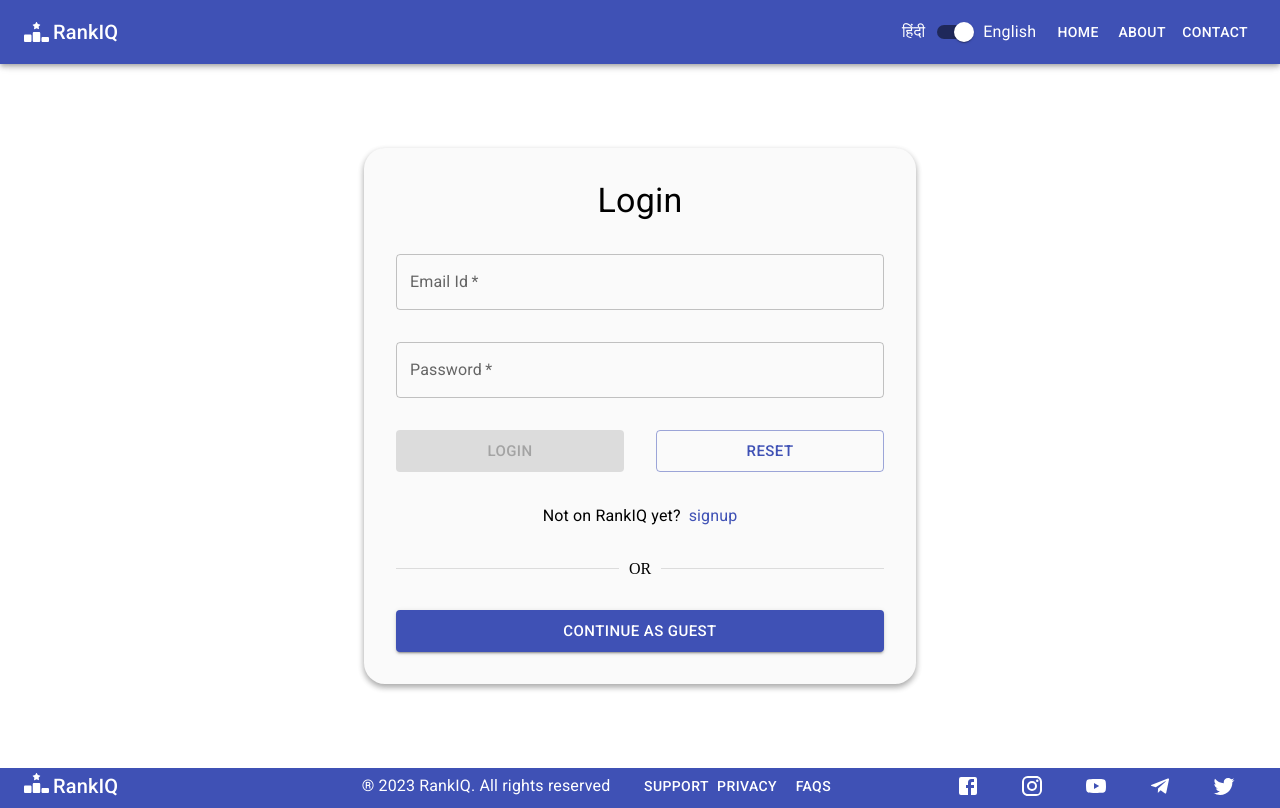
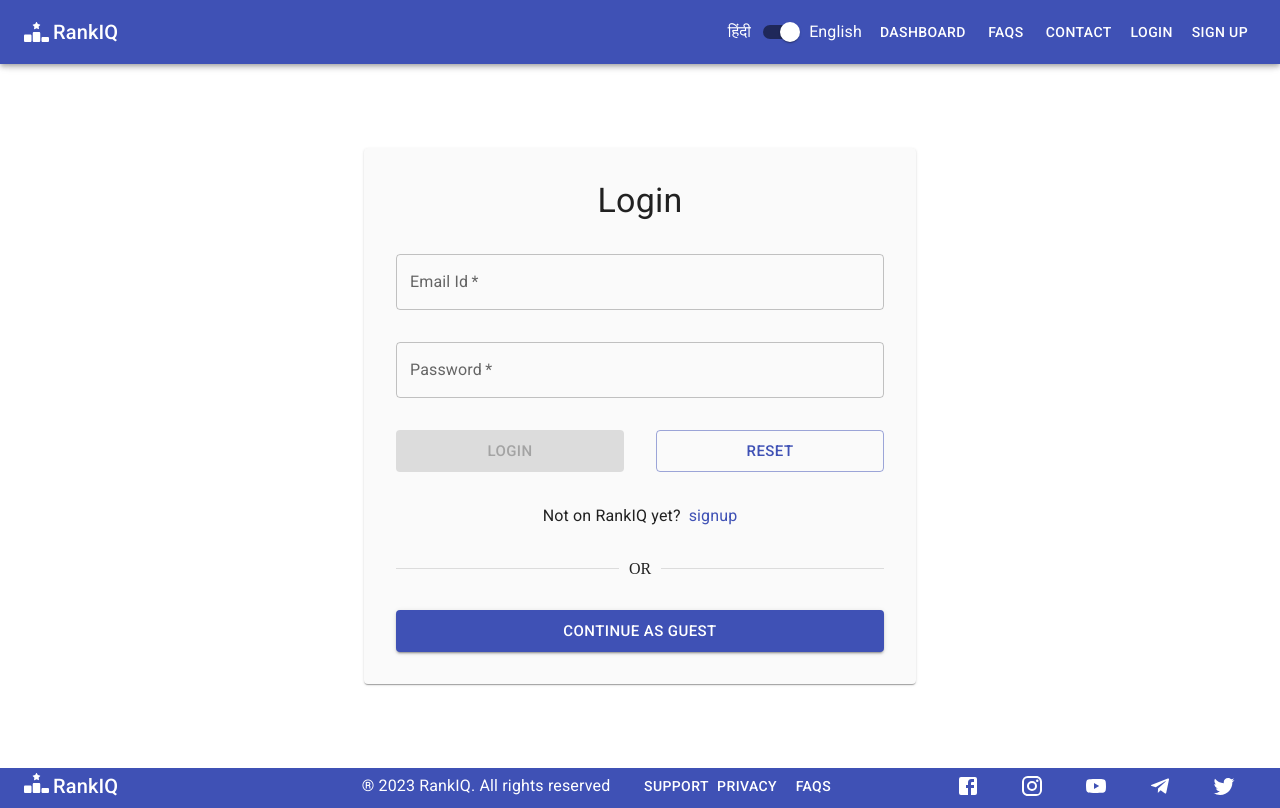
Before and after one commit to pesto-students/rankiq--frontend-p4-team-divjot-1, a React (Vite) app: page /login in a window 1280 px wide. Built offline with nearby package versions, Linux system fonts and the light colour scheme.

Commit message:
added changes for navbar

```diff
--- a/src/components/ContactUs.jsx
+++ b/src/components/ContactUs.jsx
@@ -7,11 +7,18 @@ import Container from '@mui/material/Container';
 import Grid from '@mui/material/Grid';
 import TextField from '@mui/material/TextField';
 import Typography from '@mui/material/Typography';
+import { styled } from '@mui/material/styles';
 import Paper from '@mui/material/Paper';
 // services
 import { ERROR_MESSAGE } from '../constants';
 
 // send email api;
+
+const StyledPaper = styled(Paper)(({ theme }) => ({
+  backgroundColor: theme.palette.box.main,
+  padding: '3.125rem 1.5rem',
+  width: '100%',
+}));
 
 function ContactUS() {
   const { t } = useTranslation();
@@ -49,13 +56,7 @@ function ContactUS() {
 
   return (
     <Container sx={{ display: 'flex', justifyContent: 'center' }}>
-      <Paper
-        sx={{
-          paddingY: '3.125rem',
-          paddingX: '1.5rem',
-          width: '100%',
-        }}
-      >
+      <StyledPaper>
         <Grid item sx={{ mb: 2 }}>
           <Typography variant="h4" textAlign="center">
             {t('contactUs.pageTitle')}
@@ -178,7 +179,7 @@ function ContactUS() {
             </Grid>
           </Grid>
         </form>
-      </Paper>
+      </StyledPaper>
     </Container>
   );
 }
--- a/src/components/Layout/Navbar.jsx
+++ b/src/components/Layout/Navbar.jsx
@@ -22,13 +22,27 @@ import MenuItem from '@mui/material/MenuItem';
 import Switch from '@mui/material/Switch';
 import Stack from '@mui/material/Stack';
 import { FontAwesomeIcon } from '@fortawesome/react-fontawesome';
+import Logout from '@mui/icons-material/Logout';
+import Avatar from '@mui/material/Avatar';
+import ListItemIcon from '@mui/material/ListItemIcon';
+import { styled } from '@mui/material/styles';
 // services
 import { isEmpty } from 'lodash';
 import { accessTokenSelector } from '../../selectors';
 import { logout } from '../../ducks/auth';
+import { ROUTES } from '../../constants';
 
 const drawerWidth = 240;
-const navItems = ['Home', 'About', 'Contact'];
+
+const { LOGIN, SIGNUP, DASHBOARD, FAQS, USER_HISTORY, CONTACT_US } = ROUTES;
+
+const NavButton = styled(Button)(({ theme }) => ({
+  color: theme.palette.secondary.main,
+}));
+
+const StyledListItemButton = styled(ListItemButton)`
+  text-align: center;
+`;
 
 function NavBar() {
   const navigate = useNavigate();
@@ -74,27 +88,58 @@ function NavBar() {
       </Typography>
       <Divider />
       <List>
-        {navItems.map((item) => (
-          <ListItem key={item} disablePadding>
-            <ListItemButton sx={{ textAlign: 'center' }}>
-              <ListItemText primary={item} />
-            </ListItemButton>
-          </ListItem>
-        ))}
+        <StyledListItemButton
+          onClick={() => {
+            navigate(DASHBOARD);
+          }}
+        >
+          <ListItemText>Dashboard</ListItemText>
+        </StyledListItemButton>
+        <StyledListItemButton
+          onClick={() => {
+            navigate(FAQS);
+          }}
+        >
+          <ListItemText>FAQS</ListItemText>
+        </StyledListItemButton>
+        <StyledListItemButton
+          onClick={() => {
+            navigate(CONTACT_US);
+          }}
+        >
+          <ListItemText>Contact</ListItemText>
+        </StyledListItemButton>
+        {!isEmpty(accessToken) && (
+          <>
+            <StyledListItemButton
+              onClick={() => {
+                navigate(USER_HISTORY);
+              }}
+            >
+              <ListItemText>User History</ListItemText>
+            </StyledListItemButton>
+            <StyledListItemButton
+              onClick={() => {
+                navigate(USER_HISTORY);
+              }}
+            >
+              <ListItemText>My Account</ListItemText>
+            </StyledListItemButton>
+          </>
+        )}
         <ListItem disablePadding>
           {!isEmpty(accessToken) ? (
-            <ListItemButton sx={{ textAlign: 'center' }} onClick={handleLogout}>
+            <StyledListItemButton onClick={handleLogout}>
               <ListItemText>Logout</ListItemText>
-            </ListItemButton>
+            </StyledListItemButton>
           ) : (
-            <ListItemButton
-              sx={{ textAlign: 'center' }}
+            <StyledListItemButton
               onClick={() => {
-                navigate('/login');
+                navigate(LOGIN);
               }}
             >
               <ListItemText>Login</ListItemText>
-            </ListItemButton>
+            </StyledListItemButton>
           )}
         </ListItem>
       </List>
@@ -111,6 +156,9 @@ function NavBar() {
           <Box
             display="flex"
             sx={{ display: 'flex', alignItems: 'center', columnGap: '0.25rem' }}
+            onClick={() => {
+              navigate('/');
+            }}
           >
             <FontAwesomeIcon icon="fa-solid fa-ranking-star" size="lg" />
             <Typography
@@ -146,11 +194,46 @@ function NavBar() {
               />
               <Typography>{t('languages.en')}</Typography>
             </Stack>
-            {navItems.map((item) => (
-              <Button key={item} sx={{ color: '#fff' }}>
-                {item}
-              </Button>
-            ))}
+            <NavButton
+              onClick={() => {
+                navigate(DASHBOARD);
+              }}
+            >
+              Dashboard
+            </NavButton>
+            <NavButton
+              onClick={() => {
+                navigate(FAQS);
+              }}
+            >
+              FAQS
+            </NavButton>
+            <NavButton
+              onClick={() => {
+                navigate(CONTACT_US);
+              }}
+            >
+              Contact
+            </NavButton>
+            {isEmpty(accessToken) && (
+              <>
+                <NavButton
+                  onClick={() => {
+                    navigate(LOGIN);
+                  }}
+                >
+                  Login
+                </NavButton>
+                <NavButton
+                  onClick={() => {
+                    navigate(SIGNUP);
+                  }}
+                >
+                  Sign up
+                </NavButton>
+              </>
+            )}
+
             {!isEmpty(accessToken) && (
               <Box sx={{ display: { xs: 'none', sm: 'block' } }}>
                 <IconButton
@@ -164,28 +247,58 @@ function NavBar() {
                   <AccountCircle />
                 </IconButton>
                 <Menu
-                  id="menu-appbar"
                   anchorEl={anchorEl}
-                  anchorOrigin={{
-                    vertical: 'top',
-                    horizontal: 'right',
-                  }}
-                  keepMounted
-                  transformOrigin={{
-                    vertical: 'top',
-                    horizontal: 'right',
-                  }}
+                  id="account-menu"
                   open={Boolean(anchorEl)}
                   onClose={handleClose}
+                  onClick={handleClose}
+                  PaperProps={{
+                    elevation: 0,
+                    sx: {
+                      overflow: 'visible',
+                      filter: 'drop-shadow(0px 2px 8px rgba(0,0,0,0.32))',
+                      mt: 1.5,
+                      '& .MuiAvatar-root': {
+                        width: 32,
+                        height: 32,
+                        ml: -0.5,
+                        mr: 1,
+                      },
+                      '&:before': {
+                        content: '""',
+                        display: 'block',
+                        position: 'absolute',
+                        top: 0,
+                        right: 14,
+                        width: 10,
+                        height: 10,
+                        bgcolor: 'background.paper',
+                        transform: 'translateY(-50%) rotate(45deg)',
+                        zIndex: 0,
+                      },
+                    },
+                  }}
+                  transformOrigin={{ horizontal: 'right', vertical: 'top' }}
+                  anchorOrigin={{ horizontal: 'right', vertical: 'bottom' }}
                 >
                   <MenuItem
                     onClick={() => {
-                      console.log('open user profile');
+                      navigate(USER_HISTORY);
                     }}
                   >
-                    Profile
+                    <Avatar /> User History
                   </MenuItem>
-                  <MenuItem onClick={handleLogout}>Logout</MenuItem>
+                  <MenuItem>
+                    <Avatar /> My account
+                  </MenuItem>
+                  <Divider />
+
+                  <MenuItem onClick={handleLogout}>
+                    <ListItemIcon>
+                      <Logout fontSize="small" />
+                    </ListItemIcon>
+                    Logout
+                  </MenuItem>
                 </Menu>
               </Box>
             )}
--- a/src/components/Login.jsx
+++ b/src/components/Login.jsx
@@ -9,6 +9,7 @@ import TextField from '@mui/material/TextField';
 import Divider from '@mui/material/Divider';
 import Button from '@mui/material/Button';
 import Link from '@mui/material/Link';
+import Card from '@mui/material/Card';
 import Alert from '@mui/material/Alert';
 import { useDispatch, useSelector } from 'react-redux';
 import { useNavigate, Link as RouterLink } from 'react-router-dom';
@@ -21,10 +22,8 @@ const StyledLink = styled(Link)({
   textDecoration: 'none',
 });
 
-const StyledBox = styled(Box)(({ theme }) => ({
+const StyledCard = styled(Card)(({ theme }) => ({
   backgroundColor: theme.palette.box.main,
-  boxShadow: '0 3px 6px rgba(0,0,0,0.16), 0 3px 6px rgba(0,0,0,0.23)',
-  borderRadius: '1.3125rem',
 }));
 
 function Login() {
@@ -75,7 +74,7 @@ function Login() {
 
   return (
     <Container maxWidth="sm">
-      <StyledBox
+      <StyledCard
         sx={{
           padding: { xs: '2rem 1rem', sm: '2rem' },
         }}
@@ -181,7 +180,7 @@ function Login() {
             </Grid>
           </Grid>
         </form>
-      </StyledBox>
+      </StyledCard>
     </Container>
   );
 }
--- a/src/components/Signup.jsx
+++ b/src/components/Signup.jsx
@@ -9,6 +9,7 @@ import Link from '@mui/material/Link';
 import Alert from '@mui/material/Alert';
 import { isEmpty } from 'lodash';
 import Typography from '@mui/material/Typography';
+import { styled } from '@mui/material/styles';
 import Box from '@mui/material/Box';
 import { useController, useForm } from 'react-hook-form';
 import { useNavigate, Link as RouterLink } from 'react-router-dom';
@@ -17,6 +18,10 @@ import { useTheme } from '@emotion/react';
 import { REGEX, ERROR_MESSAGE } from '../constants';
 import { signUpUser } from '../ducks/auth';
 import { authDataSelector, accessTokenSelector } from '../selectors';
+
+const StyledCard = styled(Card)(({ theme }) => ({
+  backgroundColor: theme.palette.box.main,
+}));
 
 function SignUp() {
   const dispatch = useDispatch();
@@ -107,7 +112,7 @@ function SignUp() {
   };
   return (
     <Container maxWidth="md">
-      <Card
+      <StyledCard
         sx={{
           padding: { xs: '2rem 1rem', sm: '2rem' },
           mt: { xs: '3rem', sm: '5rem' },
@@ -246,7 +251,7 @@ function SignUp() {
             </Grid>
           </Grid>
         </form>
-      </Card>
+      </StyledCard>
     </Container>
   );
 }
--- a/src/constants/endpoints.js
+++ b/src/constants/endpoints.js
@@ -1,4 +1,4 @@
-export const SERVER_BASE_API = 'https://rankiq-server.onrender.com/';
+export const SERVER_BASE_API = 'http://localhost:4000/';
 
 export const USER_API = {
   LOGIN: 'user/signin',
--- a/src/constants/global.js
+++ b/src/constants/global.js
@@ -9,3 +9,13 @@ export const ERROR_MESSAGE = {
   EMAIL: 'Invalid email',
   REQUIRED: 'This field is required',
 };
+
+export const ROUTES = {
+  LOGIN: '/login',
+  SIGNUP: '/signup',
+  DASHBOARD: '/dashboard',
+  RESULT: '/result',
+  FAQS: '/faqs',
+  CONTACT_US: '/contact-us',
+  USER_HISTORY: '/userHistory',
+};
```
